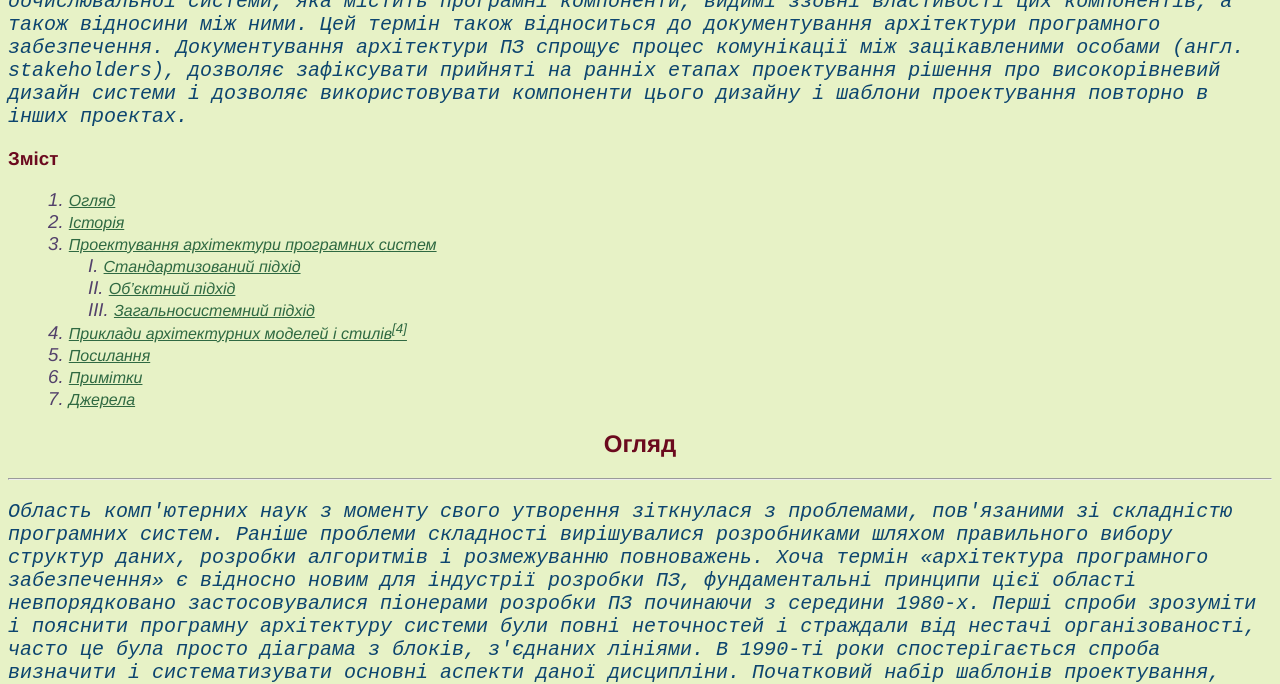
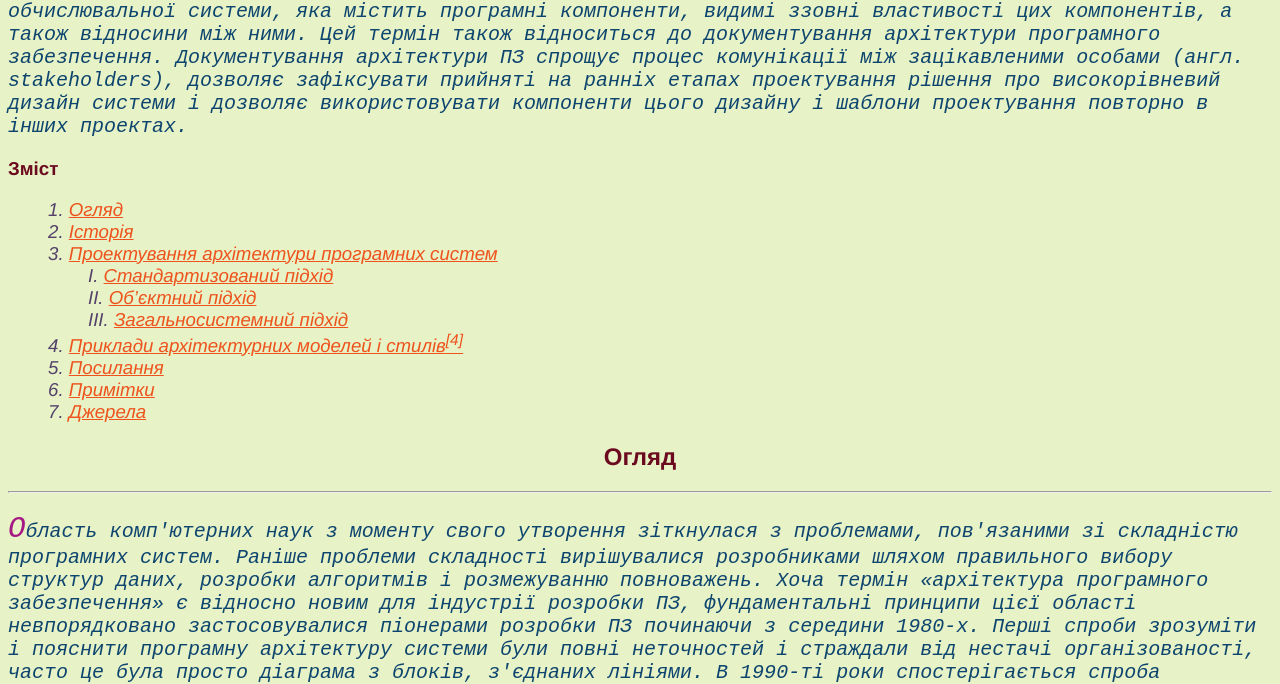
Before and after one commit to DFN11/css_lab, a plain HTML site: page index.html in a window 1280 px wide. Shown: the part 113-797 px from the top of the page. Drawn offline with Linux system fonts and the light colour scheme.

Commit message:
add seudo-elements, pseudo-classes

```diff
--- a/style.css
+++ b/style.css
@@ -37,6 +37,18 @@ ul {
 }
 a {
 	font-family: Helvetica, Arial, sans-serif;
-	color: #2F6942;
-	font-size: 12pt;
+	color: #EE521D;
+	font-size: 14pt;
 }
+a:visited {
+	text-decoration: line-through;
+	color: #DFA366;
+}
+a:hover {
+font-size: 18pt;
+}
+p:first-letter{
+	font-size: 22pt;
+    font-style: bolder;
+    color: #A51883;
+}
```
